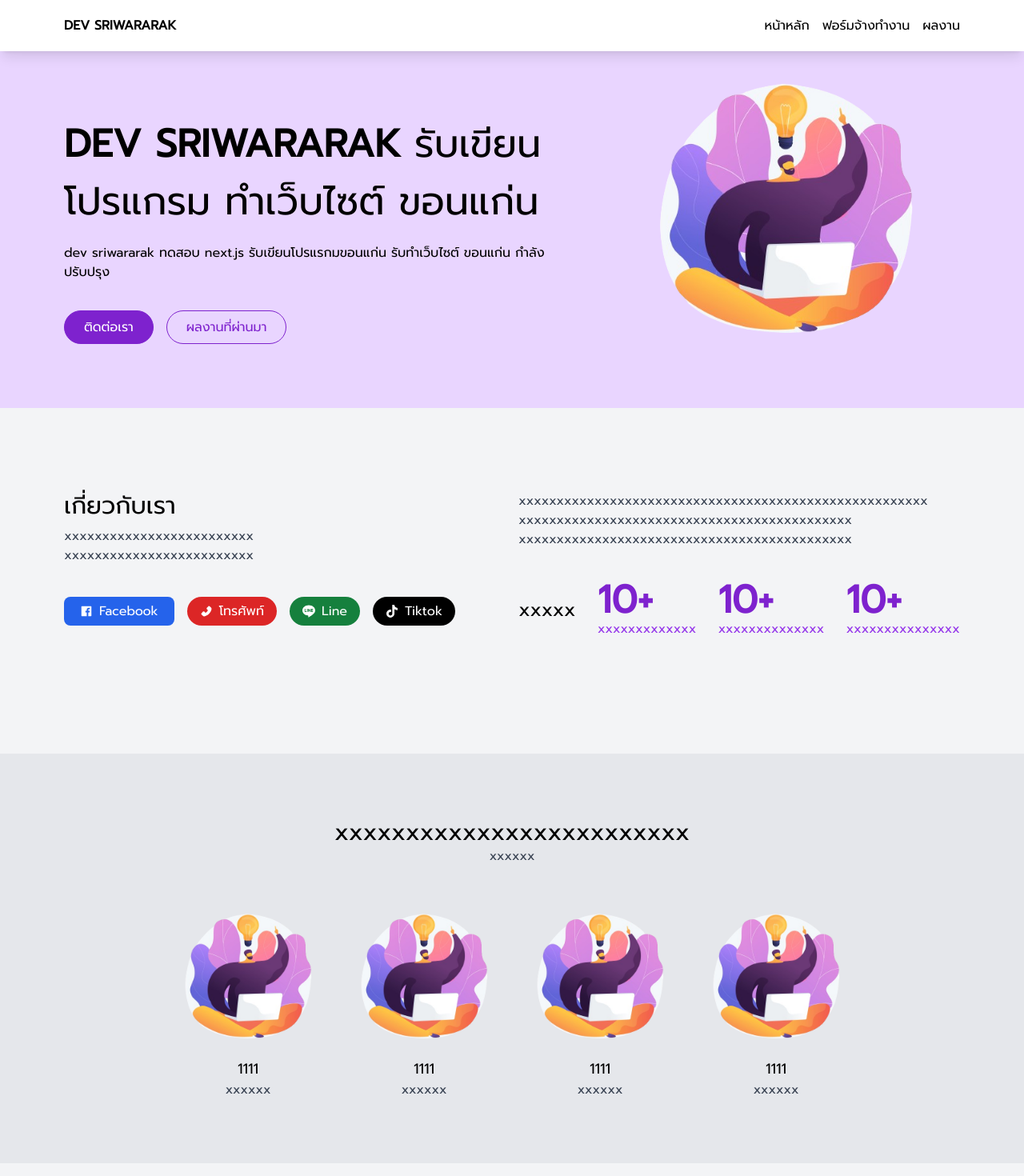
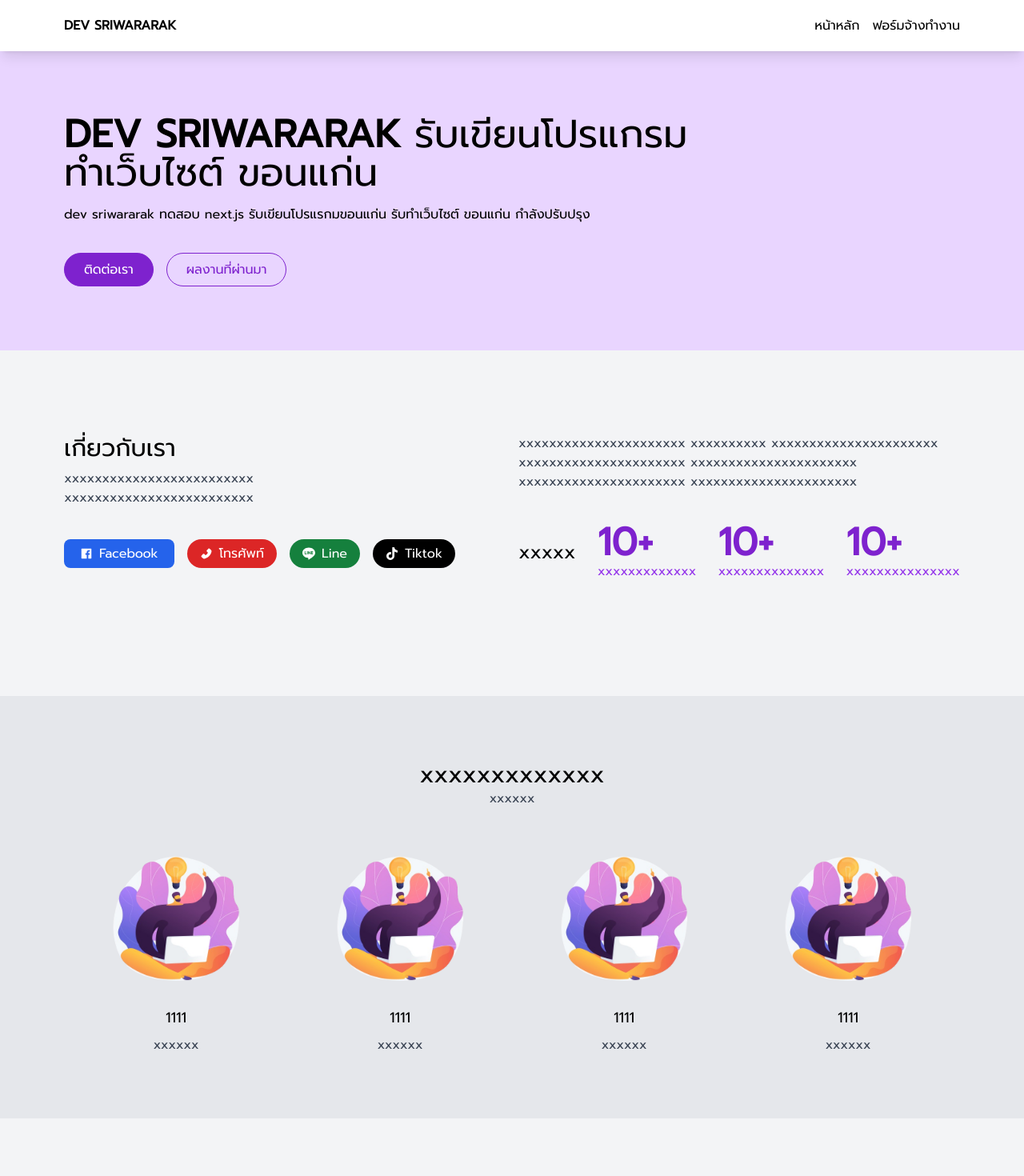
Before and after one commit to devsriwararak/website, a Next.js app: page / in a window 1280 px wide. Shown: the top 1470 px of the page at 80% size. Built offline with nearby package versions, Linux system fonts and the light colour scheme.

Commit message:
24-12-2566-v-8

```diff
--- a/app/components/Header.js
+++ b/app/components/Header.js
@@ -8,7 +8,7 @@ const Header = () => {
        <ul className='flex flex-row gap-4'>
         <li>หน้าหลัก</li>
         <li>ฟอร์มจ้างทำงาน</li>
-        <li>ผลงาน</li>
+        {/* <li>ผลงาน</li> */}
         {/* <li>เกี่ยวกับเรา</li>
         <li>ติดต่อเรา</li> */}
 
--- a/app/components/Home.js
+++ b/app/components/Home.js
@@ -15,7 +15,7 @@ const Home = () => {
       <div className="flex   bg-purple-200">
         {/* Hero Secction */}
         <div className=" px-10 md:px-20  py-20 flex flex-col gap-4 w-3/4 justify-center">
-          <h1 className="text-5xl leading-normal  ">
+          <h1 className="text-xl md:text-5xl leading-normal  ">
             <span className="font-semibold ">DEV SRIWARARAK</span>{" "}
             รับเขียนโปรแกรม ทำเว็บไซต์ ขอนแก่น{" "}
           </h1>
@@ -32,11 +32,11 @@ const Home = () => {
             </button>
           </div>
         </div>
-        <div className=" hidden md:block  w-2/4  ">
+        {/* <div className=" hidden md:block  w-2/4  ">
           <div className="flex justify-start">
             <Image src={banner} loading="lazy" width={400} height={400} />
           </div>
-        </div>
+        </div> */}
       </div>
 
       {/*  About Me section */}
@@ -46,7 +46,7 @@ const Home = () => {
           <h2 className="text-3xl">เกี่ยวกับเรา</h2>
           <p className="text-gray-700 mt-2">xxxxxxxxxxxxxxxxxxxxxxxxx</p>
           <p className="text-gray-700 ">xxxxxxxxxxxxxxxxxxxxxxxxx</p>
-          <div className="flex flex-row gap-4 mt-10">
+          <div className="flex flex-col flex-wrap md:flex-row gap-4 mt-10">
             <button className="flex gap-2 items-center bg-blue-600 px-5 py-1.5 rounded-lg text-white">
               {" "}
               <AiFillFacebook /> Facebook
@@ -67,12 +67,16 @@ const Home = () => {
         </div>
         <div className="w-full">
           <p className="text-gray-700 ">
-            xxxxxxxxxxxxxxxxxxxxxxxxxxxxxxxxxxxxxxxxxxxxxxxxxxxxxx
-            xxxxxxxxxxxxxxxxxxxxxxxxxxxxxxxxxxxxxxxxxxxx
-            xxxxxxxxxxxxxxxxxxxxxxxxxxxxxxxxxxxxxxxxxxxx
+            xxxxxxxxxxxxxxxxxxxxxx
+            xxxxxxxxxx
+            xxxxxxxxxxxxxxxxxxxxxx
+            xxxxxxxxxxxxxxxxxxxxxx
+            xxxxxxxxxxxxxxxxxxxxxx
+            xxxxxxxxxxxxxxxxxxxxxx
+            xxxxxxxxxxxxxxxxxxxxxx
           </p>
 
-          <div className="flex flex-row gap-4 mt-10 justify-between items-center ">
+          <div className="flex flex-col md:flex-row gap-4 mt-10 justify-between items-center ">
             <h2 className="text-2xl">xxxxx</h2>
             <div>
               <p className="text-5xl font-semibold text-purple-700">10+</p>
@@ -93,26 +97,26 @@ const Home = () => {
       {/*  */}
 
       <div className="mt-20 bg-gray-200 py-20">
-        <h2 className=" text-center text-3xl">xxxxxxxxxxxxxxxxxxxxxxxxx</h2>
+        <h2 className=" text-center text-3xl">xxxxxxxxxxxxx</h2>
         <p className="text-center text-gray-700">xxxxxx</p>
 
-        <div className="flex flex-row justify-center gap-5 mt-10 ">
-          <div>
+        <div className="flex flex-col md:flex-row  gap-0 mt-10 mx-20 ">
+          <div className="w-full flex  flex-col gap-2 items-center  ">
+            <Image src={banner} loading="lazy" width={200} height={300}  />
+            <h3 className=" text-lg">1111</h3>
+            <p className=" text-gray-700">xxxxxx</p>
+          </div>
+          <div className=" w-full flex  flex-col gap-2 items-center">
             <Image src={banner} loading="lazy" width={200} height={300} />
             <h3 className="text-center text-lg">1111</h3>
             <p className="text-center text-gray-700">xxxxxx</p>
           </div>
-          <div>
+          <div className=" w-full flex  flex-col gap-2 items-center">
             <Image src={banner} loading="lazy" width={200} height={300} />
             <h3 className="text-center text-lg">1111</h3>
             <p className="text-center text-gray-700">xxxxxx</p>
           </div>
-          <div>
-            <Image src={banner} loading="lazy" width={200} height={300} />
-            <h3 className="text-center text-lg">1111</h3>
-            <p className="text-center text-gray-700">xxxxxx</p>
-          </div>
-          <div>
+          <div className=" w-full flex  flex-col gap-2 items-center">
             <Image src={banner} loading="lazy" width={200} height={300} />
             <h3 className="text-center text-lg">1111</h3>
             <p className="text-center text-gray-700">xxxxxx</p>
@@ -122,9 +126,9 @@ const Home = () => {
 
       {/* show mobile */}
 
-      <section className="flex flex-row gap-10 mx-20 mt-20 ">
+      <section className="flex flex-col md:flex-row gap-10 mx-20 mt-20 ">
         <div className="w-2/3 flex flex-col items-center justify-center gap-10 ">
-          <div className="flex flex-row gap-4 ">
+          <div className="flex  flex-row gap-4 ">
             <SiTiktok size={40} />
             <div>
               <h3 className="text-xl">xxxxxxxxxx</h3>
@@ -182,7 +186,8 @@ const Home = () => {
       <section className="mt-24">
         <h2 className="text-3xl text-center">ผลงานที่ผ่านมา</h2>
         <p className="text-gray-700 text-center mt-2">
-          xxxxxxxxxxxxxxxxxxxxxxxxxxxxxxxxxxxxxxxxxxxxx
+          xxxxxxxxxxxxxxxxxxxxxxxxxxxxxxx
+          xxxxxxxxxxxxxx
         </p>
         <div className="flex flex-row gap-4 mx-16 mt-10">
           <div className="w-full">
```
